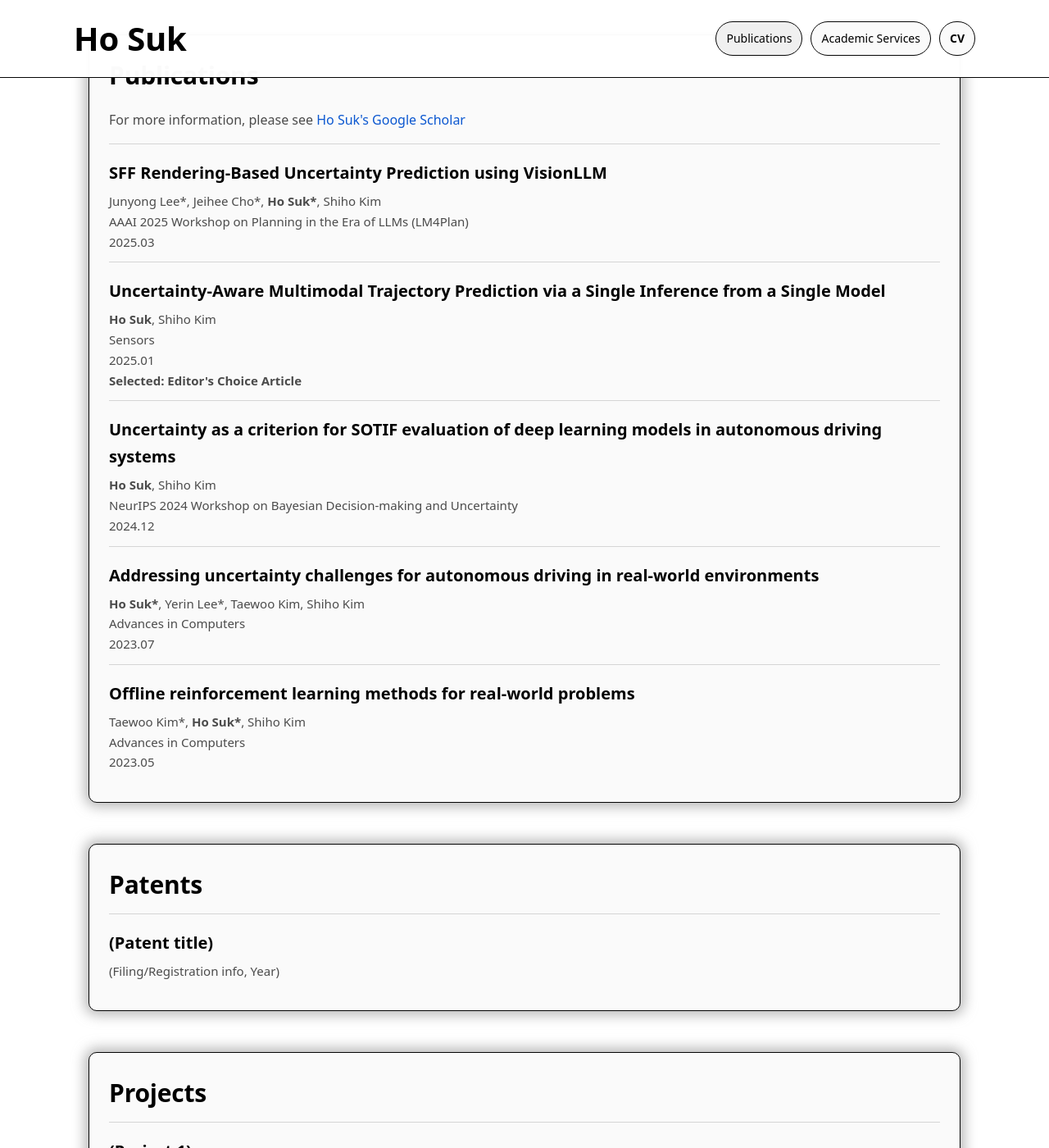
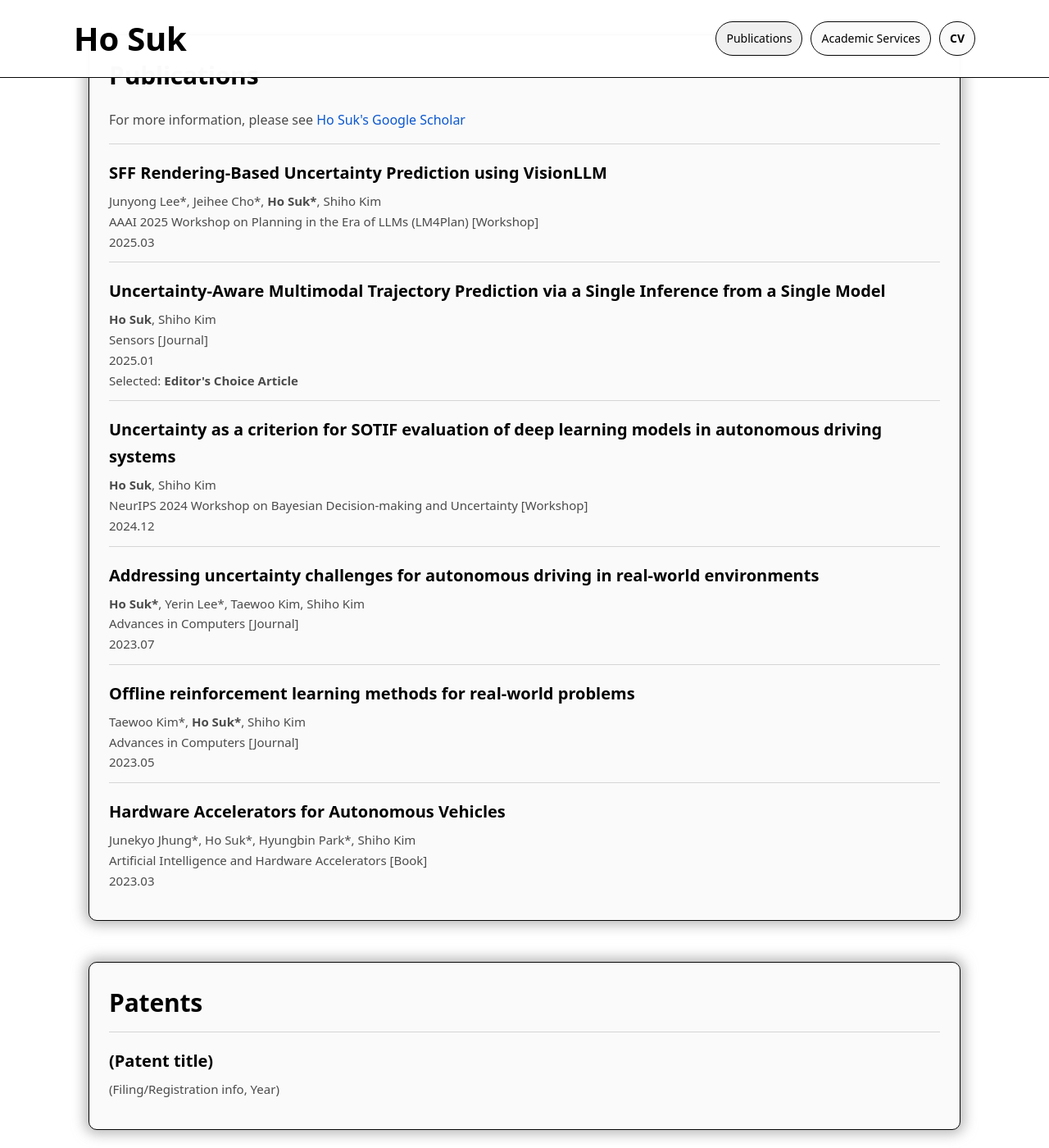
Before and after one commit to ho-suk-93/ho-suk-93.github.io, a Jekyll site: the page built from index.md, in a window 1280 px wide and 1400 px high, scrolled down 2741 px. Shown: the whole window at 82% size. Built offline with Jekyll 4.4.1, drawn with Linux system fonts in a browser that asks for light colours.

Commit message:
Update index.md

```diff
--- a/index.md
+++ b/index.md
@@ -128,33 +128,39 @@ description: "Ho Suk personal website"
     <div class="list-item">
       <p class="item-title">SFF Rendering-Based Uncertainty Prediction using VisionLLM</p>
       <p class="item-desc">Junyong Lee*, Jeihee Cho*, <b>Ho Suk*</b>, Shiho Kim</p>
-      <p class="item-desc">AAAI 2025 Workshop on Planning in the Era of LLMs (LM4Plan)</p>
+      <p class="item-desc">AAAI 2025 Workshop on Planning in the Era of LLMs (LM4Plan) [Workshop]</p>
       <p class="item-desc">2025.03</p>
     </div>
     <div class="list-item">
       <p class="item-title">Uncertainty-Aware Multimodal Trajectory Prediction via a Single Inference from a Single Model</p>
       <p class="item-desc"><b>Ho Suk</b>, Shiho Kim</p>
-      <p class="item-desc">Sensors</p>
+      <p class="item-desc">Sensors [Journal]</p>
       <p class="item-desc">2025.01</p>
-      <p class="item-desc"><b>Selected: Editor's Choice Article</b></p>
+      <p class="item-desc">Selected: <b>Editor's Choice Article</b></p>
     </div>
     <div class="list-item">
       <p class="item-title">Uncertainty as a criterion for SOTIF evaluation of deep learning models in autonomous driving systems</p>
       <p class="item-desc"><b>Ho Suk</b>, Shiho Kim</p>
-      <p class="item-desc">NeurIPS 2024 Workshop on Bayesian Decision-making and Uncertainty</p>
+      <p class="item-desc">NeurIPS 2024 Workshop on Bayesian Decision-making and Uncertainty [Workshop]</p>
       <p class="item-desc">2024.12</p>
     </div>
     <div class="list-item">
       <p class="item-title">Addressing uncertainty challenges for autonomous driving in real-world environments</p>
       <p class="item-desc"><b>Ho Suk*</b>, Yerin Lee*, Taewoo Kim, Shiho Kim</p>
-      <p class="item-desc">Advances in Computers</p>
+      <p class="item-desc">Advances in Computers [Journal]</p>
       <p class="item-desc">2023.07</p>
     </div>
     <div class="list-item">
       <p class="item-title">Offline reinforcement learning methods for real-world problems</p>
       <p class="item-desc">Taewoo Kim*, <b>Ho Suk*</b>, Shiho Kim</p>
-      <p class="item-desc">Advances in Computers</p>
+      <p class="item-desc">Advances in Computers [Journal]</p>
       <p class="item-desc">2023.05</p>
+    </div>
+    <div class="list-item">
+      <p class="item-title">Hardware Accelerators for Autonomous Vehicles</p>
+      <p class="item-desc">Junekyo Jhung*, Ho Suk*, Hyungbin Park*, Shiho Kim</p>
+      <p class="item-desc">Artificial Intelligence and Hardware Accelerators [Book]</p>
+      <p class="item-desc">2023.03</p>
     </div>
   </div>
 </section>
```
